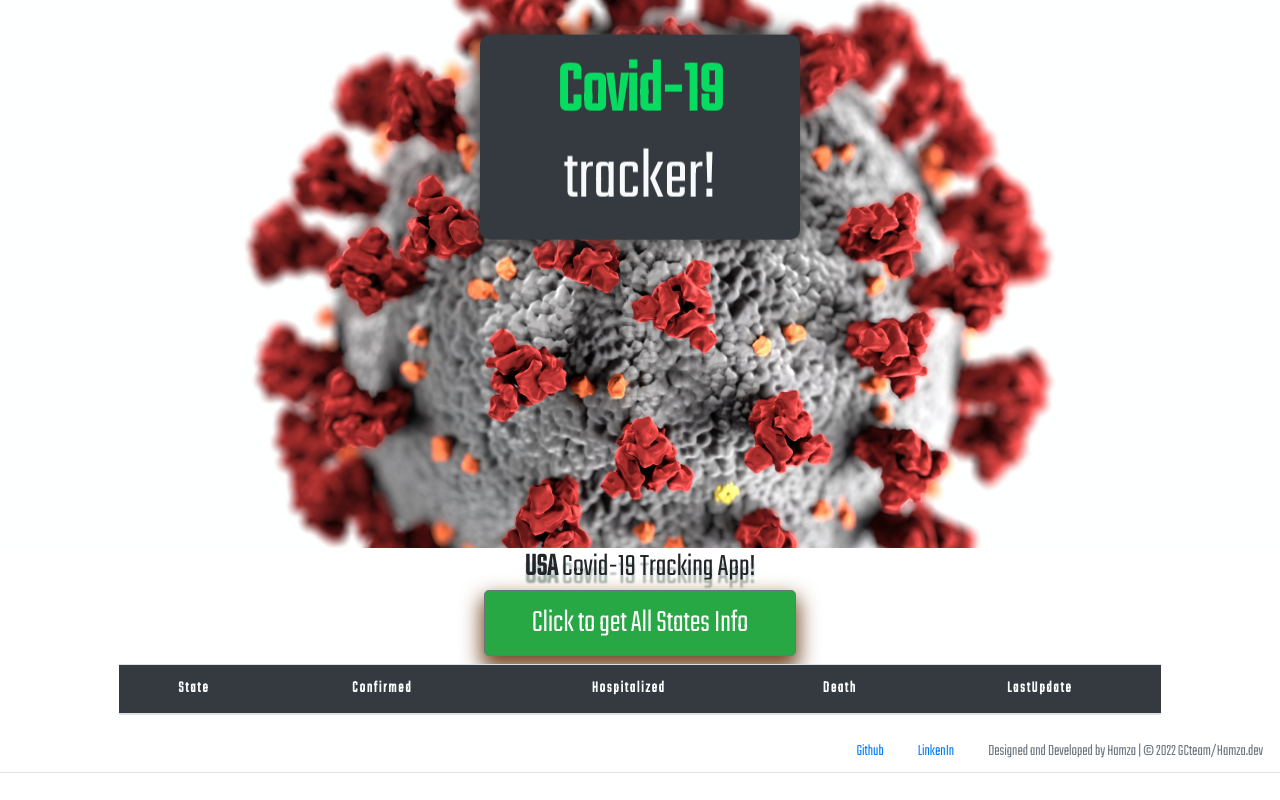
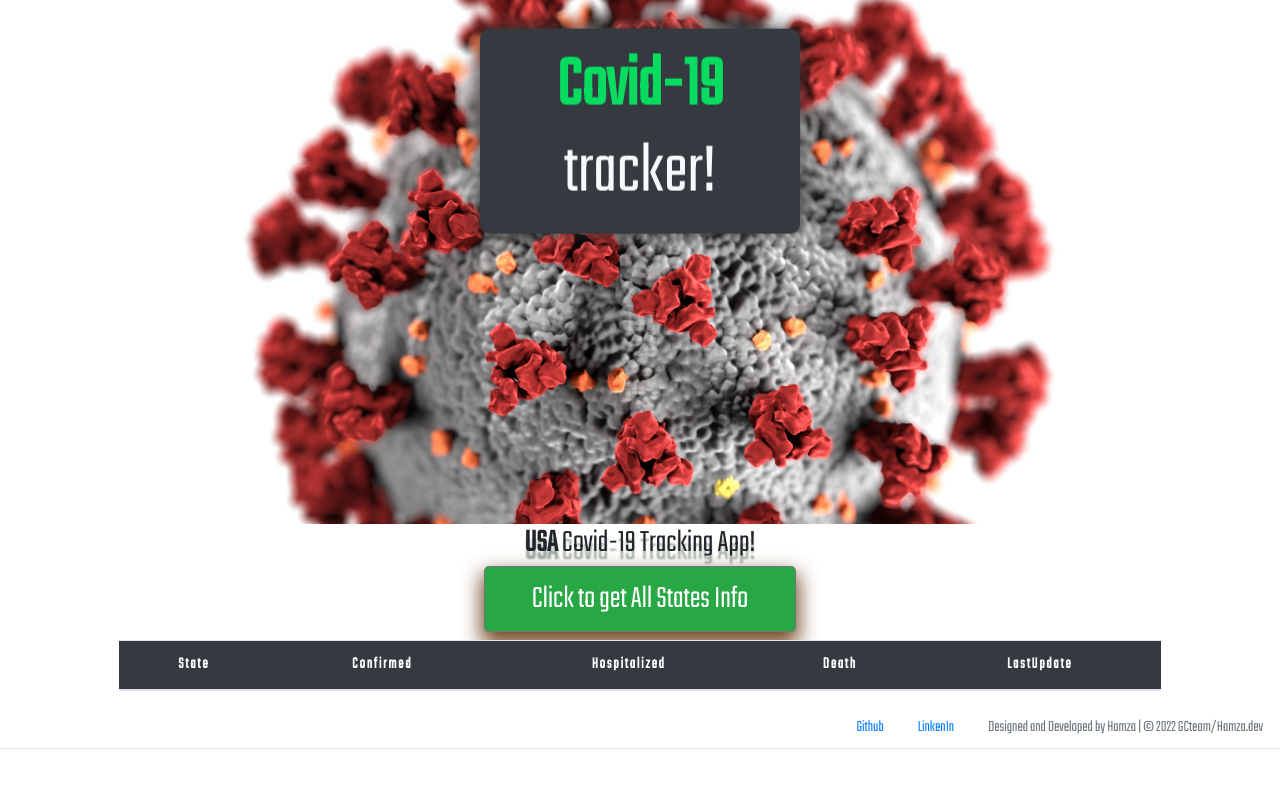
Before and after one commit to gcteamdev/AllStatesReactCovid-19App, a React (Create React App) app: page / in a window 1280 px wide. Built offline with nearby package versions, Linux system fonts and the light colour scheme; a web font is replaced by a local one.

Commit message:
banner length

```diff
--- a/public/index.css
+++ b/public/index.css
@@ -102,7 +102,7 @@ header {
   .banner{
     overflow-x: hidden;
     overflow-y: scroll;
-    height:68.5vh;
+    height:65.5vh;
     perspective: 1px;
     transform-style: preserve-3d;
     font-size: 62.5%;
```
